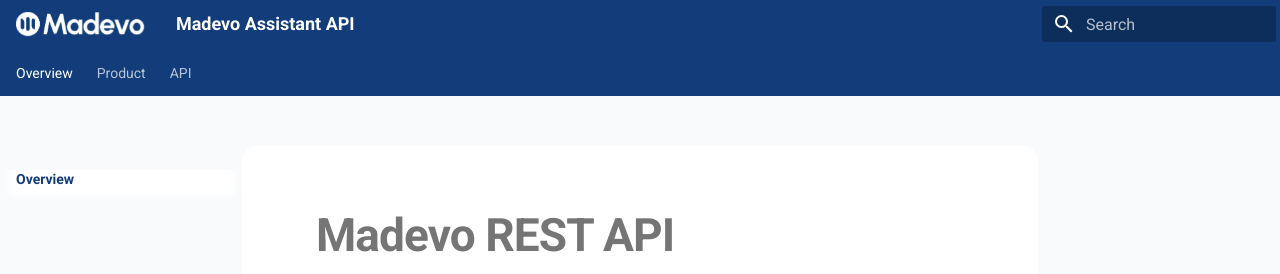
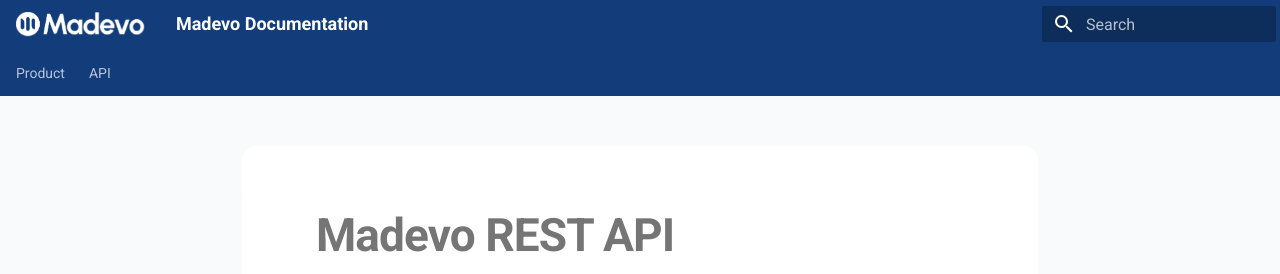
Before and after one commit to madevo-io/api-docs, an MkDocs documentation site: the page built from docs/index.md, in a window 1280 px wide and 900 px high. Shown: the top 274 px of the window. Built offline with MkDocs 1.6.1 and Material for MkDocs 9.7.7, drawn with Linux system fonts in a browser that asks for light colours; part of the change alters nothing that is shown.

Commit message:
Update site name and description in mkdocs.yml

```diff
--- a/mkdocs.yml
+++ b/mkdocs.yml
@@ -1,5 +1,5 @@
-site_name: Madevo Assistant API
-site_description: Official REST API documentation for the Madevo Assistant platform
+site_name: Madevo Documentation
+site_description: Product guides and API reference for the Madevo platform
 site_url: https://madevo.github.io/madevo-assistant-api-docs/
 
 theme:
@@ -27,10 +27,8 @@ theme:
       accent: custom
 
 nav:
-  - Overview:
-      - Overview: index.md
   - Product:
-      - Product Guides: product/index.md
+      - Overview: product/index.md
       - Datasource (UI): product/datasources-ui.md
       - Assistant (UI): product/assistant-ui.md
       - Agent (UI): product/agent-ui.md
```
